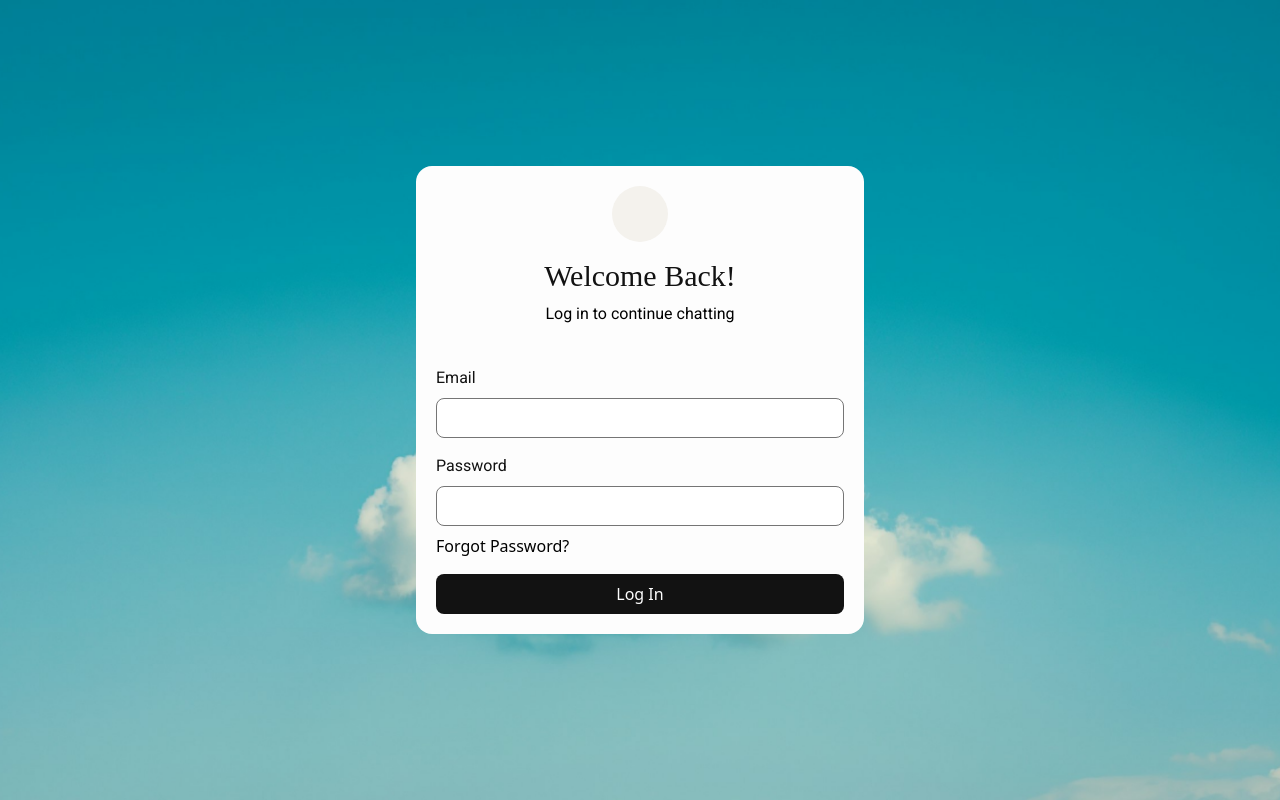
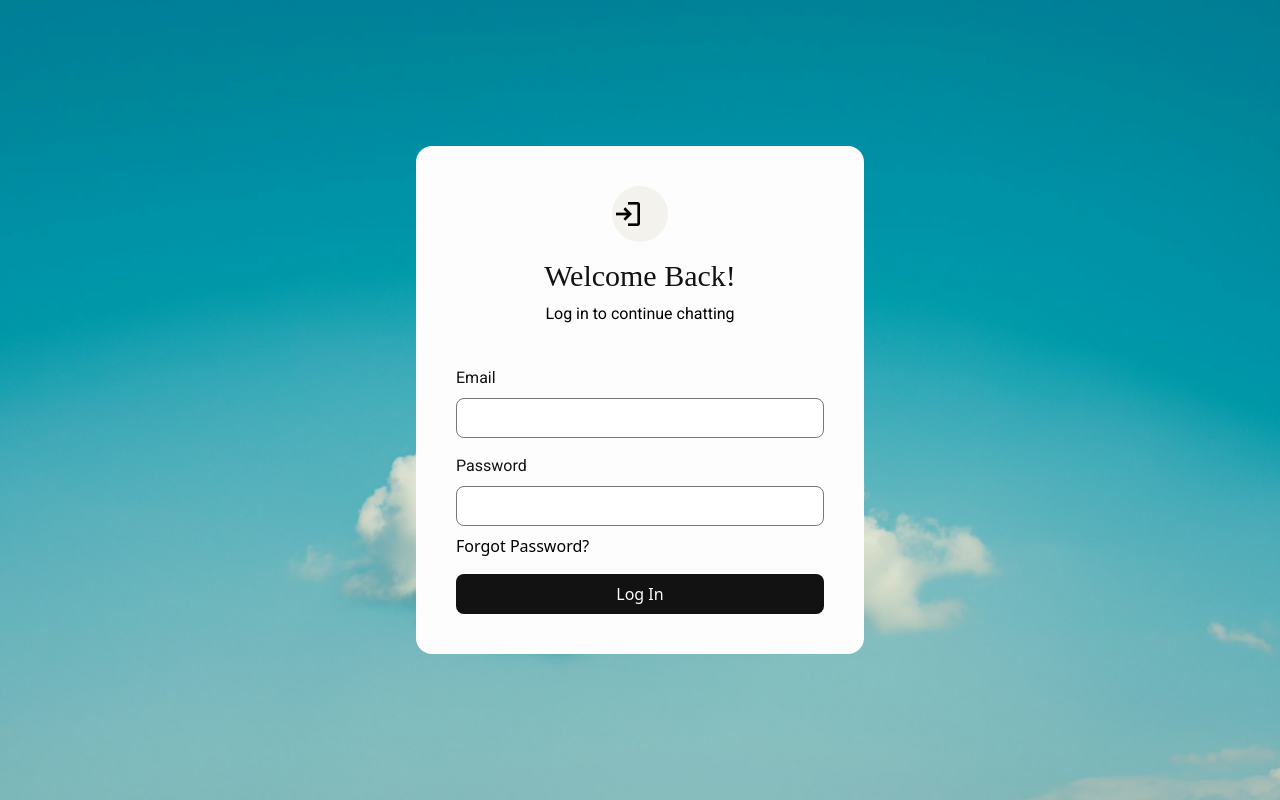
Before and after one commit to prasanjit-dey-ux/Chat-Application, a React (Vite) app in the folder client/: page / in a window 1280 px wide. Built offline with nearby package versions, Linux system fonts and the light colour scheme; the HTML template or start-up script is replaced by a standard one; a web font is replaced by a local one.

Commit message:
updating frontend

```diff
--- a/client/src/components/Login.jsx
+++ b/client/src/components/Login.jsx
@@ -1,12 +1,16 @@
+import { assets } from "../assets/assets"
 
 
 const Login = () => {
   return (
     <>
-        <div className="bg-off-white w-full max-w-md p-5 rounded-2xl mx-auto flex flex-col justify-between items-center ">
+        <div className="bg-off-white w-full max-w-md p-10 rounded-2xl mx-auto flex flex-col justify-between items-center ">
             <div className="justify-between items-start flex">
                 <div className="bg-beige h-14 w-14 rounded-full justify-between items-center flex">
                     {/* ICON */}
+                    <div className="flex justify-between items-center">
+                        <img src={assets.login_icon} alt="" />
+                    </div>
                 </div>
             </div>
             <div className="mt-4 text-center">
```
